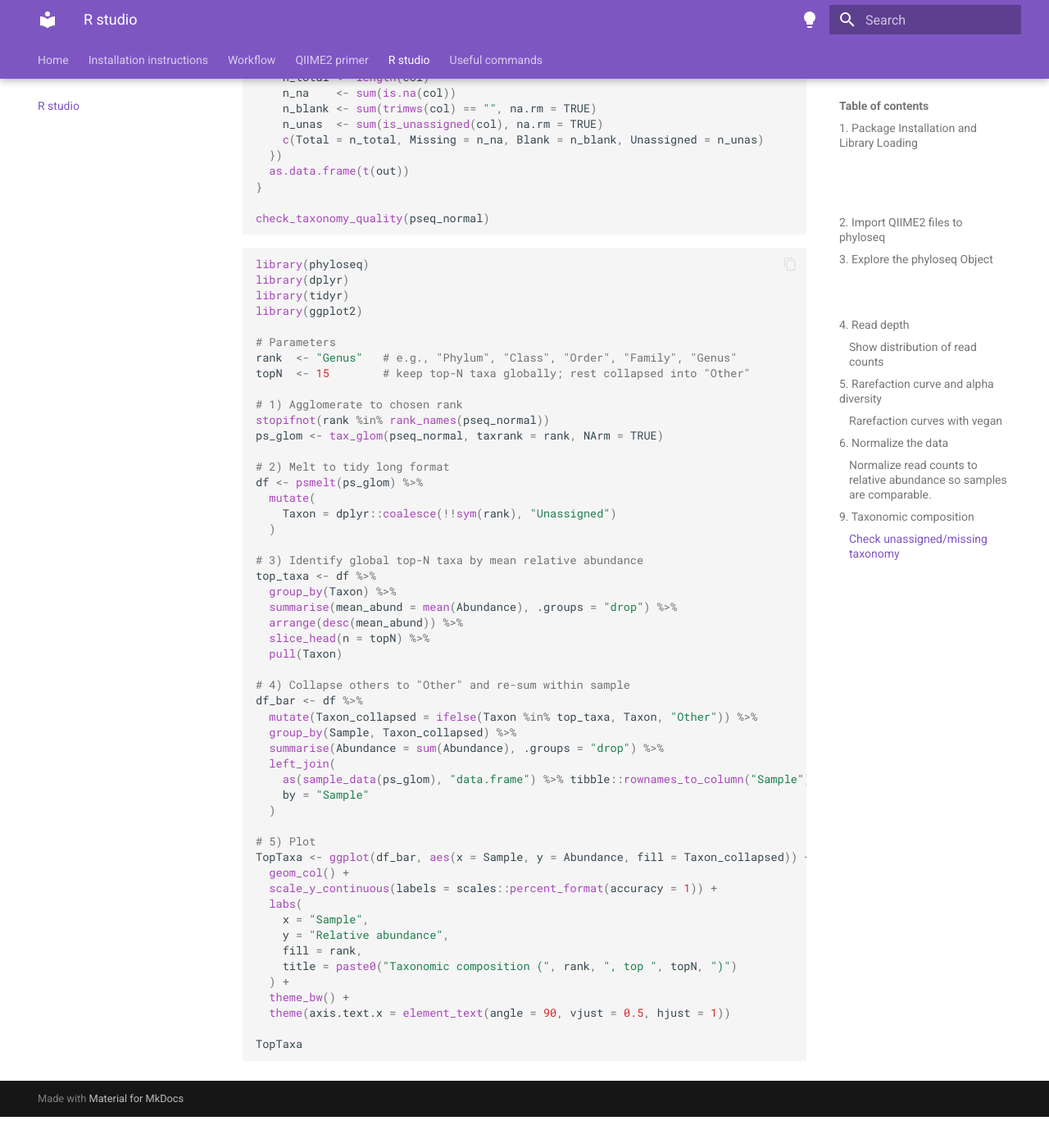
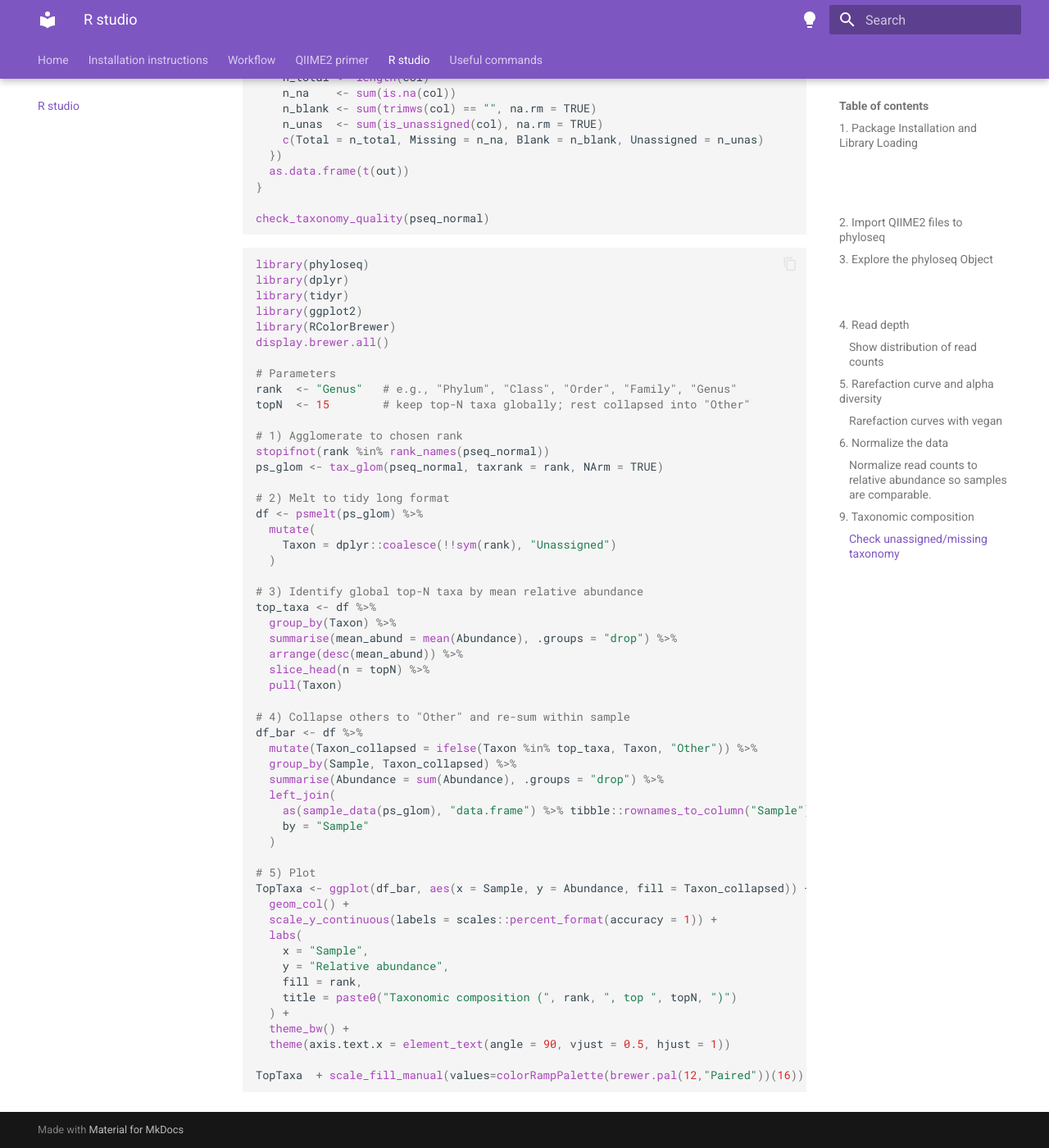
Before and after one commit to natashaztarora/bioinformatics_workflow_bme307, an MkDocs documentation site: the page built from docs/r_studio.md, in a window 1280 px wide and 1400 px high, scrolled down 6496 px. Shown: the whole window at 82% size. Built offline with MkDocs 1.6.1 and Material for MkDocs 9.7.7, drawn with Linux system fonts in a browser that asks for light colours; before the commit the page ends 7858 px from its top, so only the background shows below that.

Commit message:
minor corrections

````diff
--- a/docs/r_studio.md
+++ b/docs/r_studio.md
@@ -370,6 +370,8 @@ library(phyloseq)
 library(dplyr)
 library(tidyr)
 library(ggplot2)
+library(RColorBrewer)
+display.brewer.all()
 
 # Parameters
 rank  <- "Genus"   # e.g., "Phylum", "Class", "Order", "Family", "Genus"
@@ -416,5 +418,6 @@ TopTaxa <- ggplot(df_bar, aes(x = Sample, y = Abundance, fill = Taxon_collapsed)
   theme_bw() +
   theme(axis.text.x = element_text(angle = 90, vjust = 0.5, hjust = 1))
 
-TopTaxa
+TopTaxa  + scale_fill_manual(values=colorRampPalette(brewer.pal(12,"Paired"))(16))
+
 ```
````
